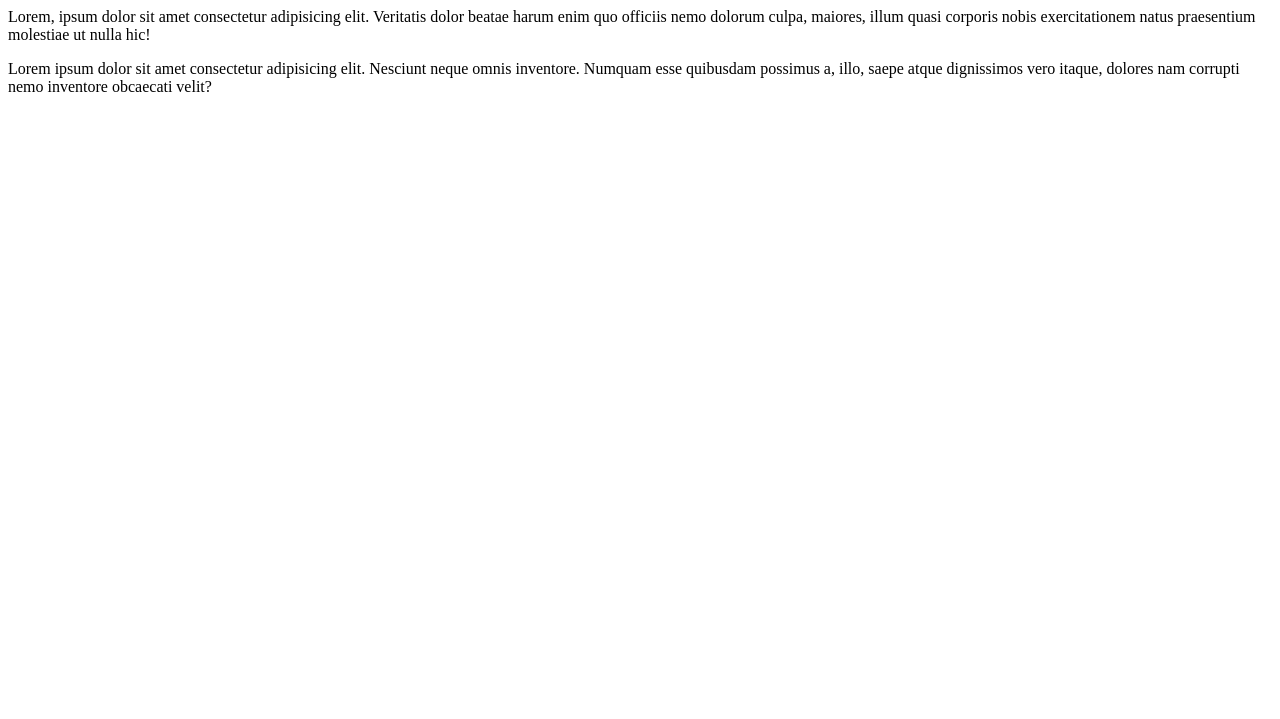
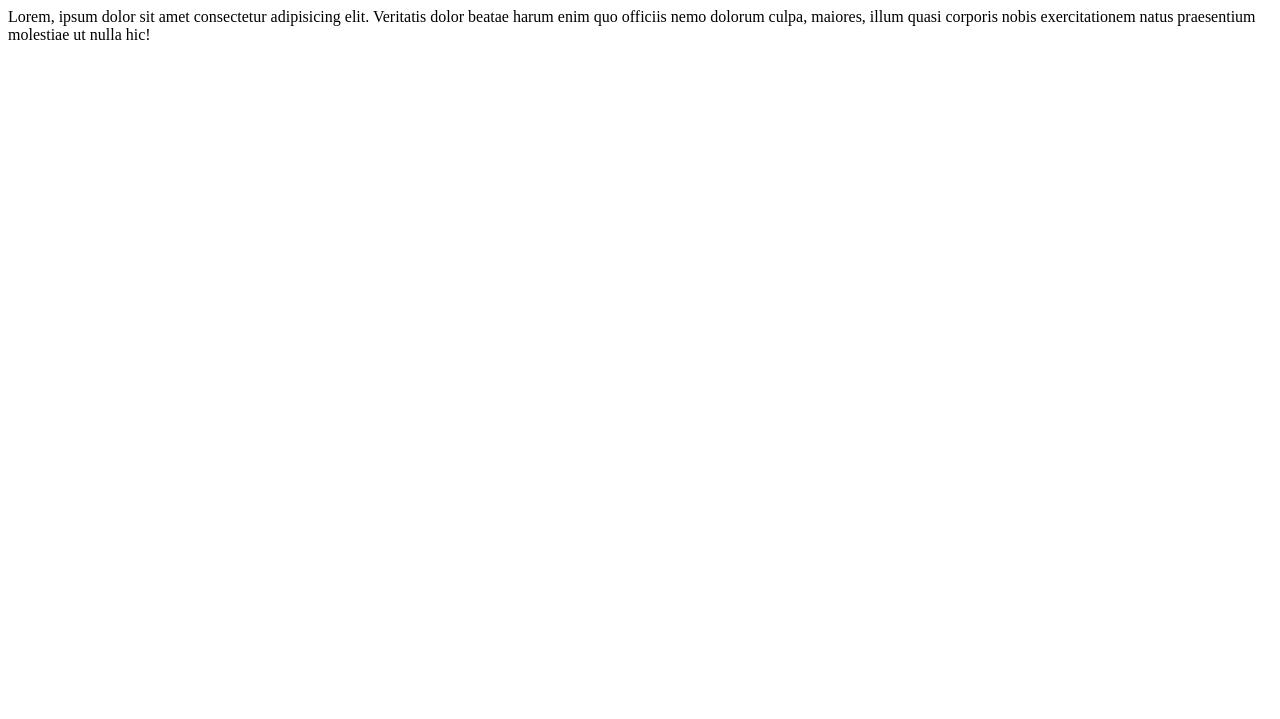
Before and after one commit to spctrm404/tutorial, a plain HTML site: page index.html in a window 1280 px wide. Shown: the part 81-800 px from the top of the page. Drawn offline with Linux system fonts and the light colour scheme.

Commit message:
추가했던 내용 제거

```diff
--- a/index.html
+++ b/index.html
@@ -14,12 +14,6 @@
         quasi corporis nobis exercitationem natus praesentium molestiae ut nulla
         hic!
       </p>
-      <p>
-        Lorem ipsum dolor sit amet consectetur adipisicing elit. Nesciunt neque
-        omnis inventore. Numquam esse quibusdam possimus a, illo, saepe atque
-        dignissimos vero itaque, dolores nam corrupti nemo inventore obcaecati
-        velit?
-      </p>
     </div>
   </body>
 </html>
```
